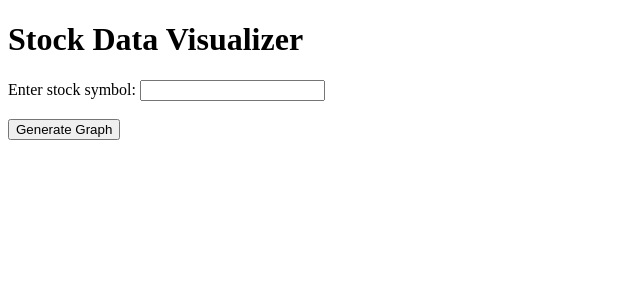
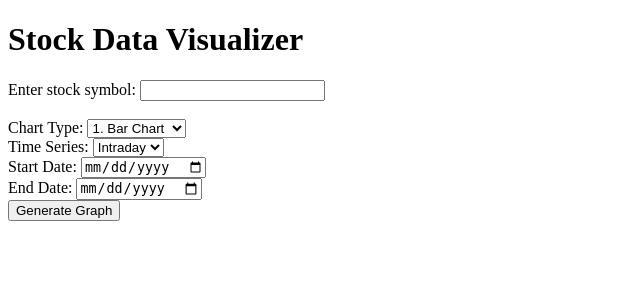
Before and after one commit to owenbartle/Stock-Data-Visualizer, a Flask app: template Templates/index.html in a window 1280 px wide. Shown: the top 300 px of the page, without its empty margins (0-640 px from the left). Run offline with Flask 3, Linux system fonts and the light colour scheme; the template is opened without the code that fills it, so the values that code supplies are empty.

Commit message:
completed index.html

```diff
--- a/Templates/index.html
+++ b/Templates/index.html
@@ -10,7 +10,35 @@
     <form action="{{ url_for('result') }}" method="post">
         <label for="symbol">Enter stock symbol:</label>
         <input type="text" id="symbol" name="symbol"><br><br>
-        <!-- Add inputs for chart type, time series function, start date, and end date here -->
+
+        <div> <!--Drop box for chart type-->
+            <label for="chartType">Chart Type:</label>
+            <select id="chartType" name="chartType" required>
+                <option value="barChart">1. Bar Chart</option>
+                <option value="lineChart">2. Line Chart</option>
+            </select>
+        </div>
+
+        <div> <!--Drop box for timer series-->
+            <label for "timeSeries">Time Series:</label>
+            <select id="timeSeries" name="timeSeries" required>
+                <option value="intraday">Intraday</option>
+                <option value"daily">Daily</option>
+                <option value="weekly">Weekly</option>
+                <option value="monthly">Monthly</option>
+            </select>
+        </div>
+
+        <div> <!--Select the start date-->
+            <label for="startDate">Start Date:</label>
+            <input type="date" id="startDate" name="startDate" required>
+        </div>
+
+        <div> <!--Select the end date-->
+            <label for="endDate">End Date:</label>
+            <input type="date" id="endDate" name="endDate" required>
+        </div>
+
         <input type="submit" value="Generate Graph">
     </form>
 </body>
```
